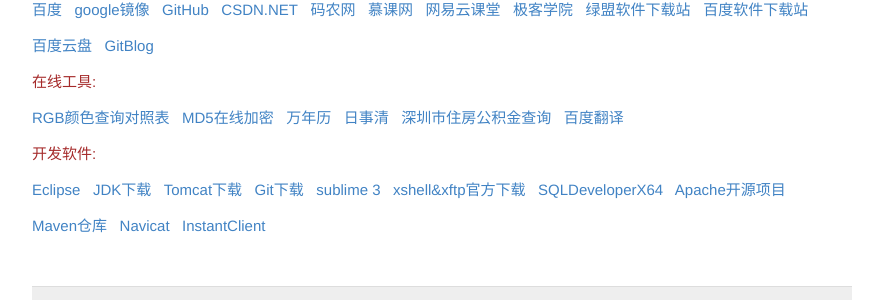
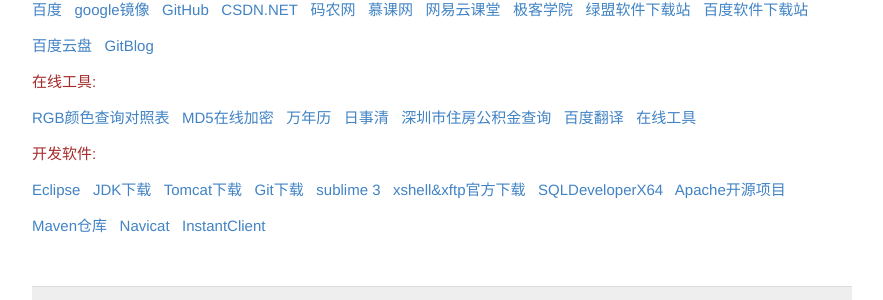
Before and after one commit to daniel163/daniel163.github.io, a Jekyll site: the page built from index.html, in a window 1280 px wide. Shown: the part 857-1157 px from the top of the page, without its empty margins (198-1081 px from the left). Built offline with Jekyll 4.4.1, drawn with Linux system fonts in a browser that asks for light colours; Markdown is read by kramdown in place of the engine named in the settings; the list of posts is cut into pages by our own code.

Commit message:
更新主页

```diff
--- a/index.html
+++ b/index.html
@@ -64,6 +64,7 @@ layout: default
 	<a href="http://www.rishiqing.com/" target="_blank">日事清</a>&nbsp&nbsp
 	<a href="http://www.szzfgjj.com/fzgn/zfcq/" target="_blank">深圳市住房公积金查询</a>&nbsp&nbsp
 	<a href="http://fanyi.baidu.com/" target="_blank">百度翻译</a>&nbsp&nbsp
+	<a href="http://www.bejson.com/" target="_blank">在线工具</a>&nbsp&nbsp
 	</p>
 
 
```
